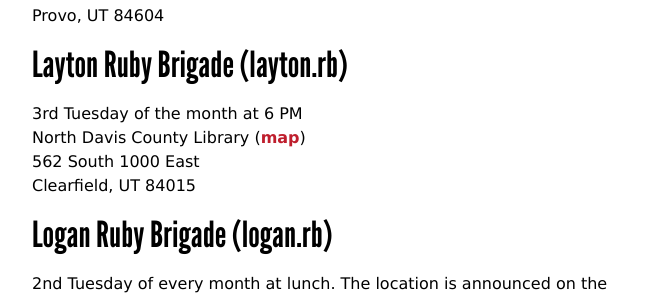
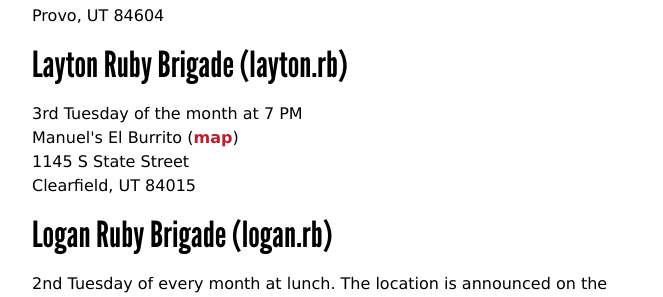
Before and after one commit to urug/urug.github.io, a Jekyll site: the page built from index.html, in a window 1280 px wide. Shown: the part 990-1287 px from the top of the page, without its empty margins (308-971 px from the left). Built offline with Jekyll 4.4.1, drawn with Linux system fonts in a browser that asks for light colours.

Commit message:
Changed layton address, time and location

```diff
--- a/index.html
+++ b/index.html
@@ -27,9 +27,9 @@
 Provo, UT 84604</p>
 
 <h2 id="layton.rb">Layton Ruby Brigade (layton.rb)</h2>
-<p>3rd Tuesday of the month at 6 PM<br>
-North Davis County Library (<a href="http://goo.gl/maps/a8tCM">map</a>)<br>
-562 South 1000 East<br>
+<p>3rd Tuesday of the month at 7 PM<br>
+Manuel's El Burrito (<a href="http://goo.gl/maps/MLrUZ">map</a>)<br>
+1145 S State Street<br>
 Clearfield, UT 84015</p>
 
 <h2 id="logon.rb">Logan Ruby Brigade (logan.rb)</h2>
```
